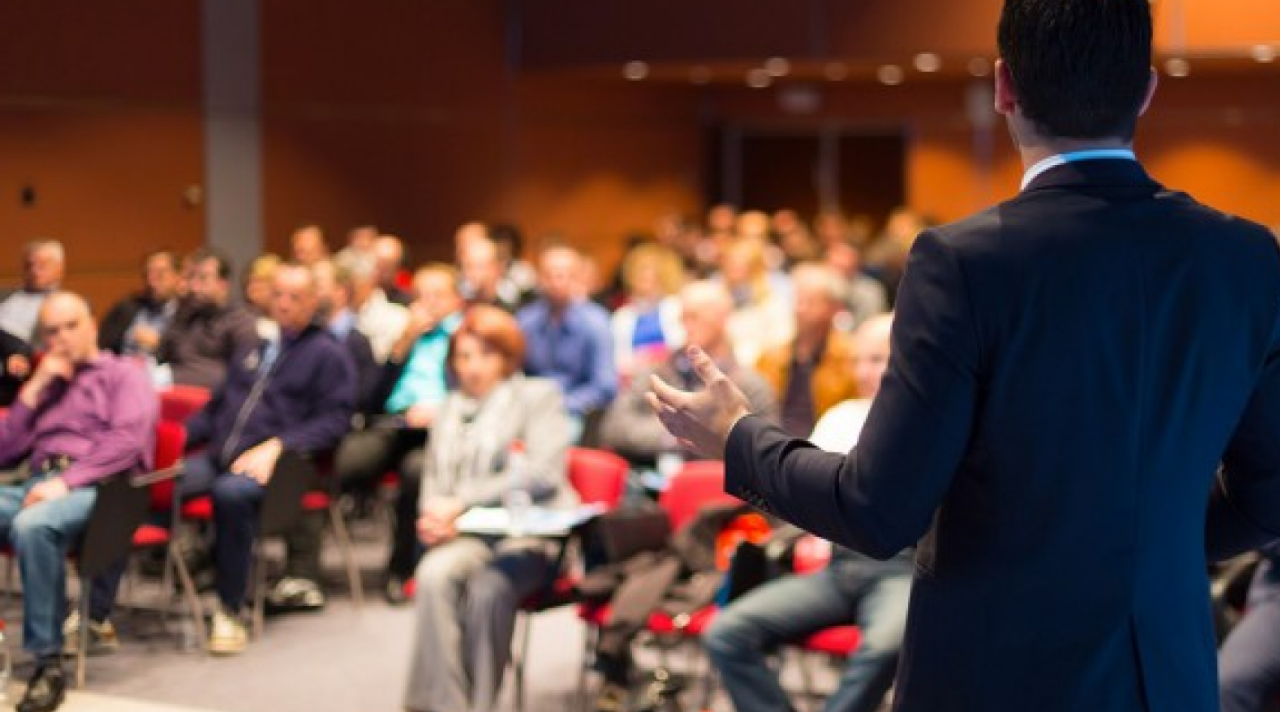
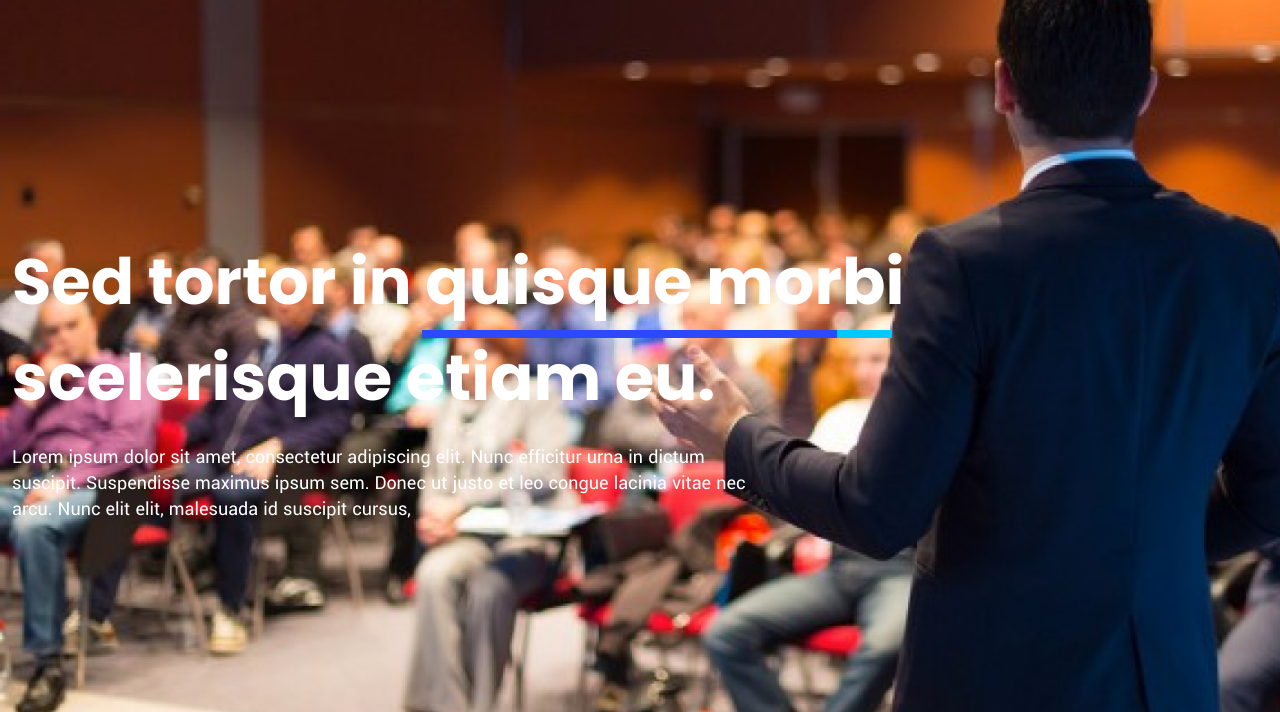
Before and after one commit to JatinSesma/Home-Page, a plain HTML site: page index.html in a window 1280 px wide. Shown: the part 88-800 px from the top of the page. Drawn offline with Linux system fonts and the light colour scheme.

Commit message:
lorem head done

```diff
--- a/index.html
+++ b/index.html
@@ -29,7 +29,15 @@
             </div>
         </div>
 
-
+        <div class="container posi-rel w-100">
+            <div class="pt-256">
+                <p class="sedhead">Sed tortor in <span class="line1">quisque mor</span>bi scelerisque etiam eu.</p>
+                <p class="loremhead mt-18">Lorem ipsum dolor sit amet, consectetur adipiscing elit. Nunc efficitur urna
+                    in dictum suscipit. Suspendisse maximus
+                    ipsum sem. Donec ut justo et leo congue lacinia vitae nec arcu. Nunc elit elit, malesuada id
+                    suscipit cursus,</p>
+            </div>
+        </div>
     </section>
 </body>
 
```
